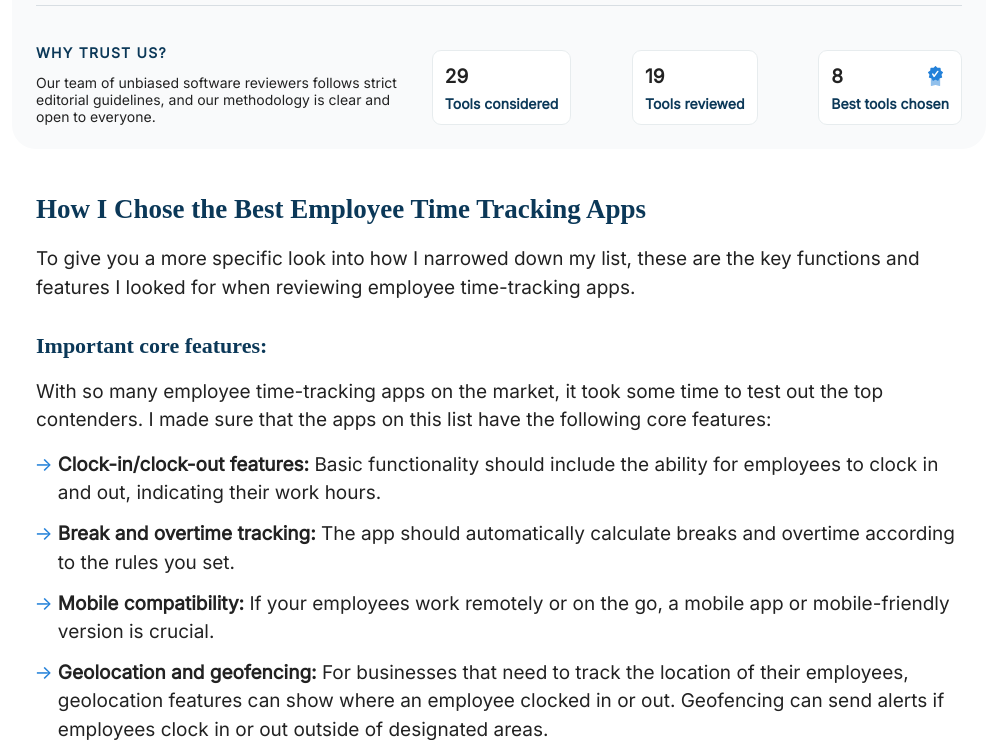
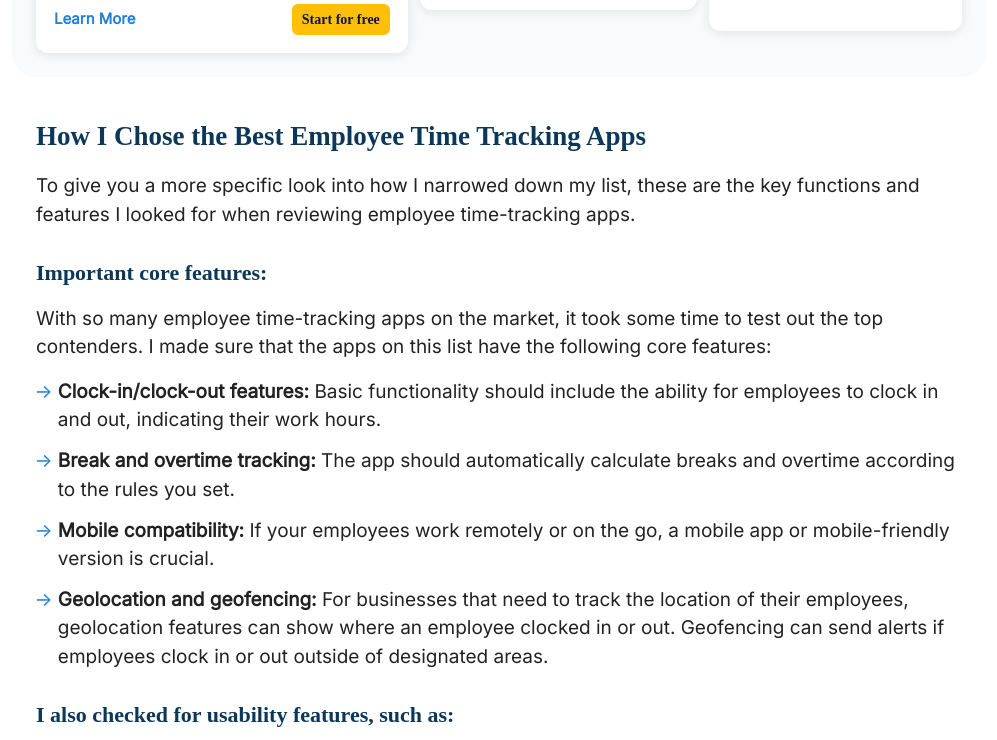
Before and after one commit to MakhanSingh/best-employee-time-tracking-apps-smb, a plain HTML site: page index.html in a window 1280 px wide. Shown: the part 1319-2059 px from the top of the page, without its empty margins (46-1043 px from the left). Drawn offline with nearby package versions, Linux system fonts and the light colour scheme; files whose address does not match are found by name.

Commit message:
corrections

```diff
--- a/index.html
+++ b/index.html
@@ -19,8 +19,8 @@
         <div class="container">
             <div class="row align-items-center">
                 <div class="col-md-6">
-                    <h1 class="mb-4">8 Best Employee Time Tracking Apps in 2024</h1>
-                    <span class="ms-meta ms-font-inter">Updated on Oct 20, 2024</span>
+                    <h1 class="mb-4">8 Best Employee Time Tracking Apps for 2025</h1>
+                    <span class="ms-meta ms-font-inter">Updated on Dec 18, 2024</span>
                     <div class="d-flex ms-meta-content mt-4 mb-4 mb-md-0">
                         <div class="d-flex">
                             <img src="assets/images/eric_picture.png" class="img-fluid ms-meta-img rounded-circle" alt="Image">
@@ -32,7 +32,7 @@
                     </div>
                 </div>
                 <div class="col-md-6">
-                    <img src="assets/images/clock-in-clock-out-app.jpg" class="img-fluid ms-main-img" alt="Image">
+                    <img src="assets/images/employee_time_tracking_apps.jpg" class="img-fluid ms-main-img" alt="Image">
                 </div>
             </div>
         </div>
@@ -86,30 +86,6 @@
                                             <h6 class="my-4 mb-3">Good for customizable payroll</h6>
                                             <div class="ms-picks-number ms-picks-unhighlight d-flex align-items-center justify-content-center">3</div>
                                         </div>
-                                    </div>
-                                </div>
-                            </div>
-                        </div>
-                        <hr class="ms-hr my-4">
-                        <div class="row align-items-end">
-                            <div class="col-md-5">
-                                <p class="ms-bottom-heading">WHY TRUST US?</p>
-                                <p class="ms-font-14 mb-0">Our team of unbiased software reviewers follows strict editorial guidelines, and our methodology is clear and open to everyone.</p>
-                            </div>
-                            <div class="col-md-7">
-                                <div class="d-flex justify-content-between ms-steps">
-                                    <div class="ms-step">
-                                        <p class="fw-bold ms-step-number m-0 mb-1">29</p>
-                                        <p class="m-0 ms-step-title fw-semibold ms-font-14">Tools considered</p>
-                                    </div>
-                                    <div class="ms-step">
-                                        <p class="fw-bold ms-step-number m-0 mb-1">19</p>
-                                        <p class="m-0 ms-step-title fw-semibold ms-font-14">Tools reviewed</p>
-                                    </div>
-                                    <div class="ms-step ms-step-last">
-                                        <p class="fw-bold ms-step-number m-0 mb-1">8</p>
-                                        <p class="m-0 ms-step-title fw-semibold ms-font-14">Best tools chosen</p>
-                                        <img src="assets/images/award.svg" class="img-fluid" alt="Image">
                                     </div>
                                 </div>
                             </div>
@@ -212,7 +188,7 @@
                         </div>
                         <div class="ms-pricing-box">
                             <h3 class="fw-medium m-0">Pricing</h3>
-                            <p class="m-0 mt-1"><span>Starts at $3.99/user/month + $19 base fee/month</span><span>Trial: Yes — 14-day</span><span>Free Plan: No</span></p>
+                            <p class="m-0 mt-1"><span>Starter: $4.49 per user/month + $19 monthly base fee</span><span>Pro: $5.99 per user/month + $19 monthly base fee</span><span>Enterprise: $10.99 per user/month + $19 monthly base fee</span></p>
                         </div>
                     </div>
                     <div class="ms-main-box ms-main-box-connecteam mt-5" id="connecteam">
```
Also changed, not shown: assets/images/employee_time_tracking_apps.jpg (added).
